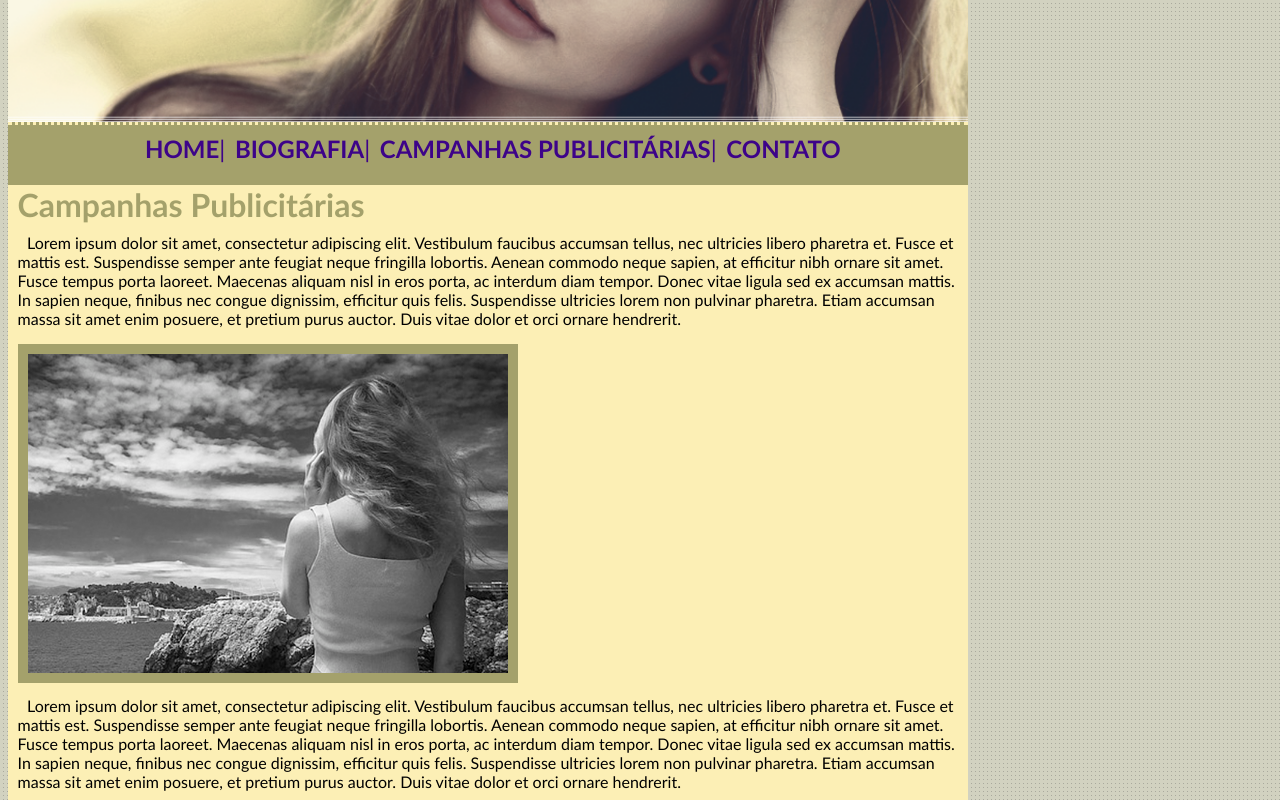
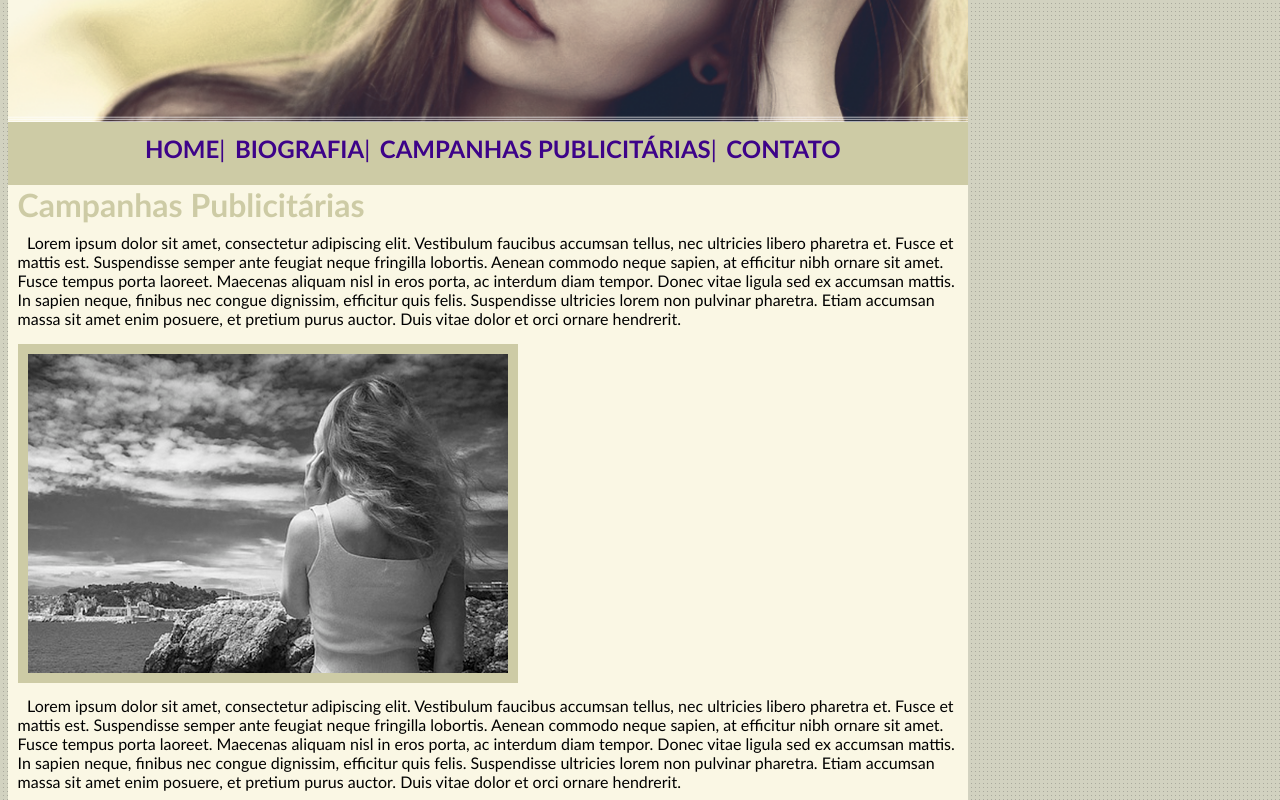
Before and after one commit to Athus27/HtmlWithExternalCSS1, a plain HTML site: page advertisingcampaigns.html in a window 1280 px wide. Shown: the part 300-1100 px from the top of the page. Drawn offline with Linux system fonts and the light colour scheme.

Commit message:
feat: atributosControleDeCor(cor_de_fundo e cor_secundaria)

```diff
--- a/style.css
+++ b/style.css
@@ -1,3 +1,14 @@
+:root {
+    /* --cor_de_fundo: #f7f2d7;  */
+    --cor_de_fundo: #faf7e4;
+}
+
+:root {
+    /* --cor_de_fundo: #f7f2d7;  */
+    --cor_secundaria: #cdcba5;
+}
+
+
 body {
     width: 75%;
     height: 100%;
@@ -6,7 +17,7 @@ body {
 
 img {
     border-width: 0px 0px 3px 0px;
-    border-color: #fcefb5;
+    border-color: var(--cor_secundaria);
 
     border-style: dotted;
 }
@@ -22,15 +33,15 @@ p{
     text-indent: 1%;
     color: black;
     font-family: 'Gill Sans', 'Gill Sans MT', Calibri, 'Trebuchet MS', sans-serif;
-    background-color: #fcefb5;
+    background-color: var(--cor_de_fundo);
 }
 
 
 h1{
     text-indent: 1%;
-    background-color: #fcefb5;
+    background-color: var(--cor_de_fundo);
     margin-bottom: 1%;
-    color: #a4a16b;
+    color: var(--cor_secundaria);
     font-family: 'Gill Sans', 'Gill Sans MT', Calibri, 'Trebuchet MS', sans-serif;
 }
 a{
@@ -45,24 +56,24 @@ a{
 .titulo{
     margin-left: 1%;
     font-weight: bold;
-    color:#a4a16b ;
+    color: var(--cor_secundaria) ;
 }
 
 .descricao{
     font-family: 'Gill Sans', 'Gill Sans MT', Calibri, 'Trebuchet MS', sans-serif;
-    background-color: #fcefb5;
+    background-color: var(--cor_de_fundo);
 }
 
 .container{
     margin: 0;
-    background-color: #a4a16b;
+    background-color: var(--cor_secundaria);
 }
 
 
 .imagem {
     margin-left: 1%;
     width: 50%;
-    border: 10px solid #a4a16b ;
+    border: 10px solid var(--cor_secundaria) ;
 }
 
 
@@ -74,7 +85,7 @@ a{
     margin-bottom: 1%;
     font-size: x-large;
     color: rgb(61, 3, 137);
-    background-color: #a4a16b;
+    background-color: var(--cor_secundaria);
     font-family: 'Gill Sans', 'Gill Sans MT', Calibri, 'Trebuchet MS', sans-serif;
 }
 
```
